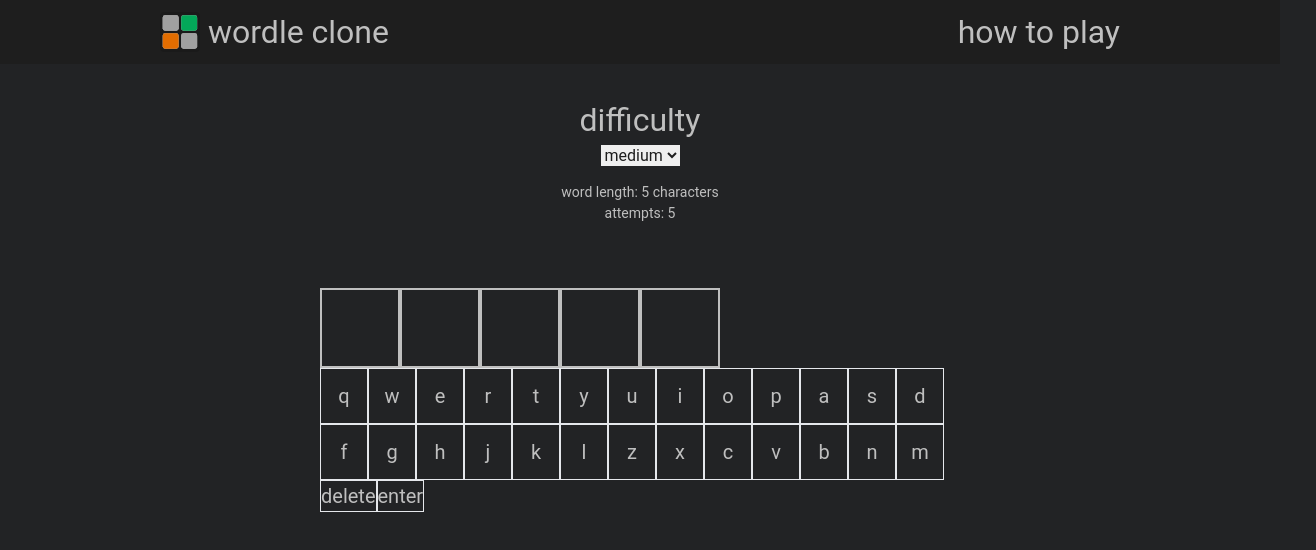
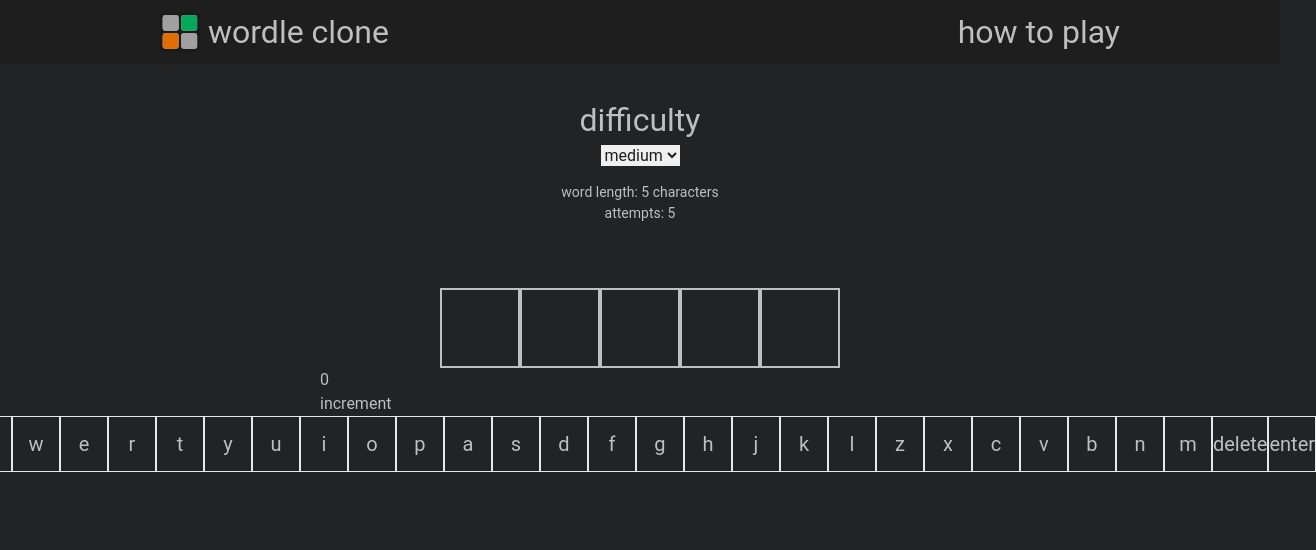
Before and after one commit to ale-soares/wordle-front, a React (Vite) app: page / in a window 1280 px wide. Shown: the top 550 px of the page, 1316 px wide, since content can reach past the window. Built offline with nearby package versions, Linux system fonts and the light colour scheme.

Commit message:
feat: add redux structure with example data

```diff
--- a/src/App.tsx
+++ b/src/App.tsx
@@ -46,6 +46,7 @@ const App = () => {
       <div className="mt-8 lg:px-80">
         <Difficulty />
         <WordGrid targetWord={targetWord} guess={guess} />
+        <div className="flex justify-center">
           {keys.map((char) => (
             <KeyboardButton
               disabled={guess.length >= targetWord.length}
@@ -53,18 +54,13 @@ const App = () => {
               onClick={() => handleCharSelect(char)}
             />
           ))}
-        <button
-          onClick={handleDelete}
-          className="text-theme-light-gray text-body border"
-        >
+          <button onClick={handleDelete} className="text-body border">
             delete
           </button>
-        <button
-          onClick={handleConfirm}
-          className="text-theme-light-gray text-body border"
-        >
+          <button onClick={handleConfirm} className="text-body border">
             enter
           </button>
+        </div>
       </div>
     </>
   );
--- /dev/null
+++ b/src/features/guessSlice.ts
@@ -0,0 +1,37 @@
+import { createSlice } from "@reduxjs/toolkit";
+import type { RootState } from "../store";
+
+interface CounterState {
+  counter: number;
+}
+
+const initialState: CounterState = {
+  // status: "idle",
+  // entities: {},
+  counter: 0,
+};
+
+const guessSlice = createSlice({
+  name: "guess",
+  initialState,
+  reducers: {
+    increment(state) {
+      state.counter += 1;
+    },
+    // charAdded(state, action) {
+    //   const todo = action.payload;
+    //   state.entities[todo.id] = todo;
+    // },
+    // todoToggled(state, action) {
+    //   const todoId = action.payload;
+    //   const todo = state.entities[todoId];
+    //   todo.completed = !todo.completed;
+    // },
+  },
+});
+
+export const { increment } = guessSlice.actions;
+
+export const selectCount = (state: RootState) => state.guess.counter;
+
+export default guessSlice.reducer;
--- /dev/null
+++ b/src/hooks.ts
@@ -0,0 +1,5 @@
+import { useDispatch, useSelector } from "react-redux";
+import type { RootState, AppDispatch } from "./store";
+
+export const useAppDispatch = useDispatch.withTypes<AppDispatch>();
+export const useAppSelector = useSelector.withTypes<RootState>();
--- a/src/main.tsx
+++ b/src/main.tsx
@@ -1,10 +1,16 @@
-import React from 'react'
-import ReactDOM from 'react-dom/client'
-import App from './App.tsx'
-import './index.css'
+import React from "react";
+import ReactDOM from "react-dom/client";
 
-ReactDOM.createRoot(document.getElementById('root')!).render(
+import { Provider } from "react-redux";
+import store from "./store.ts";
+
+import App from "./App.tsx";
+import "./index.css";
+
+ReactDOM.createRoot(document.getElementById("root")!).render(
   <React.StrictMode>
-    <App />
-  </React.StrictMode>,
-)
+    <Provider store={store}>
+      <App />
+    </Provider>
+  </React.StrictMode>
+);
--- a/src/sections/WordGrid.tsx
+++ b/src/sections/WordGrid.tsx
@@ -1,3 +1,7 @@
+import { useAppSelector, useAppDispatch } from "./../hooks";
+
+import { increment } from "../features/guessSlice";
+
 import GridItem from "../components/GridItem";
 
 interface WordGridProps {
@@ -6,13 +10,18 @@ interface WordGridProps {
 }
 
 const WordGrid: React.FC<WordGridProps> = ({ targetWord, guess }) => {
+  const count = useAppSelector((state) => state.guess.counter);
+  const dispatch = useAppDispatch();
+
   return (
     <div>
-      <div className="flex">
+      <div className="flex justify-center">
         {Array.from(targetWord).map((_, index) => (
           <GridItem char={guess[index]} />
         ))}
       </div>
+      <h1>{count}</h1>
+      <button onClick={() => dispatch(increment())}>increment</button>
     </div>
   );
 };
--- /dev/null
+++ b/src/store.ts
@@ -0,0 +1,14 @@
+import { configureStore } from "@reduxjs/toolkit";
+
+import guessSlice from "./features/guessSlice";
+
+const store = configureStore({
+  reducer: {
+    guess: guessSlice,
+  },
+});
+
+export type RootState = ReturnType<typeof store.getState>;
+export type AppDispatch = typeof store.dispatch;
+
+export default store;
```
Lines whose indentation alone changed are shown as unchanged.
